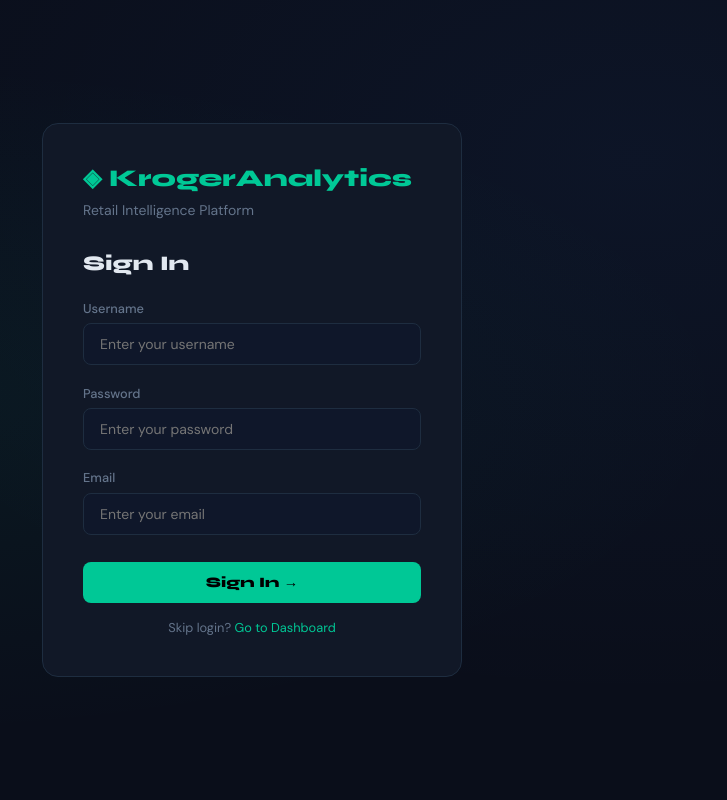
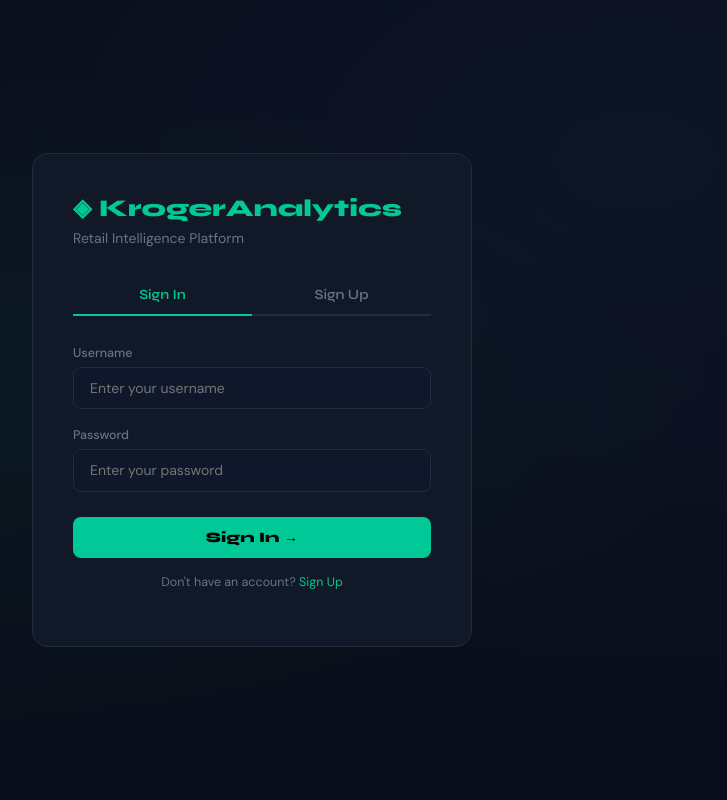
Before and after one commit to DakshithaPusala/KROGER, a Flask app: page /login in a window 1280 px wide. Shown: the whole page, without its empty margins (388-1115 px from the left). Run offline with Flask 3, Linux system fonts and the light colour scheme.

Commit message:
Enhance login.html with signup and styling updates
Updated styles and structure for login page, added signup functionality.

```diff
--- a/templates/login.html
+++ b/templates/login.html
@@ -9,6 +9,7 @@
   :root {
     --bg: #0a0e1a; --surface: #111827; --border: #1e2d40;
     --accent: #00c896; --text: #e2e8f0; --muted: #64748b;
+    --danger: #ef4444;
   }
   * { margin:0; padding:0; box-sizing:border-box; }
   body {
@@ -22,25 +23,38 @@
     background-image: radial-gradient(ellipse at 20% 50%, rgba(0,200,150,0.06) 0%, transparent 60%),
                       radial-gradient(ellipse at 80% 20%, rgba(59,130,246,0.06) 0%, transparent 60%);
   }
-  .login-box {
+  .box {
     background:var(--surface);
     border:1px solid var(--border);
     border-radius:16px;
     padding:2.5rem;
     width:100%;
-    max-width:420px;
+    max-width:440px;
   }
   .logo {
     font-family:'Syne',sans-serif;
     font-weight:800;
     font-size:1.5rem;
     color:var(--accent);
-    margin-bottom:0.5rem;
+    margin-bottom:0.4rem;
   }
-  .subtitle { color:var(--muted); font-size:0.875rem; margin-bottom:2rem; }
-  h2 { font-family:'Syne',sans-serif; font-size:1.3rem; margin-bottom:1.5rem; }
-  .form-group { margin-bottom:1.2rem; }
-  label { display:block; font-size:0.8rem; font-weight:500; color:var(--muted); margin-bottom:0.4rem; }
+  .tagline { color:var(--muted); font-size:0.875rem; margin-bottom:1.8rem; }
+
+  /* Tabs */
+  .tabs { display:flex; gap:0; margin-bottom:1.8rem; border-bottom:2px solid var(--border); }
+  .tab {
+    flex:1; text-align:center; padding:0.65rem;
+    font-family:'Syne',sans-serif; font-weight:600; font-size:0.875rem;
+    color:var(--muted); cursor:pointer; border-bottom:2px solid transparent;
+    margin-bottom:-2px; transition:all 0.2s;
+  }
+  .tab.active { color:var(--accent); border-bottom-color:var(--accent); }
+
+  /* Forms */
+  .form { display:none; }
+  .form.active { display:block; }
+  .form-group { margin-bottom:1.1rem; }
+  label { display:block; font-size:0.78rem; font-weight:500; color:var(--muted); margin-bottom:0.4rem; }
   input {
     background:#0f172a; border:1px solid var(--border);
     color:var(--text); padding:0.7rem 1rem;
@@ -57,33 +71,151 @@
     margin-top:0.5rem; transition:all 0.2s;
   }
   .btn:hover { background:#00e6ac; transform:translateY(-1px); }
-  .skip { text-align:center; margin-top:1rem; font-size:0.8rem; color:var(--muted); }
-  .skip a { color:var(--accent); text-decoration:none; }
+
+  .msg {
+    padding:0.65rem 1rem; border-radius:8px;
+    font-size:0.82rem; margin-bottom:1rem; display:none;
+  }
+  .msg.success { background:rgba(0,200,150,0.1); border:1px solid var(--accent); color:var(--accent); display:block; }
+  .msg.error { background:rgba(239,68,68,0.1); border:1px solid var(--danger); color:var(--danger); display:block; }
+
+  .divider { text-align:center; color:var(--muted); font-size:0.78rem; margin:1rem 0; }
 </style>
 </head>
 <body>
-<div class="login-box">
+<div class="box">
   <div class="logo">◈ KrogerAnalytics</div>
-  <div class="subtitle">Retail Intelligence Platform</div>
-  <h2>Sign In</h2>
-  <form method="POST" action="/login">
+  <div class="tagline">Retail Intelligence Platform</div>
+
+  <div class="tabs">
+    <div class="tab active" onclick="switchTab('signin')">Sign In</div>
+    <div class="tab" onclick="switchTab('signup')">Sign Up</div>
+  </div>
+
+  <!-- Sign In Form -->
+  <div class="form active" id="signin-form">
+    <div id="signin-msg" class="msg"></div>
     <div class="form-group">
       <label>Username</label>
-      <input type="text" name="username" placeholder="Enter your username" required>
+      <input type="text" id="signin-username" placeholder="Enter your username">
     </div>
     <div class="form-group">
       <label>Password</label>
-      <input type="password" name="password" placeholder="Enter your password" required>
+      <input type="password" id="signin-password" placeholder="Enter your password">
+    </div>
+    <button class="btn" onclick="signIn()">Sign In →</button>
+    <div class="divider">Don't have an account? <span style="color:var(--accent);cursor:pointer;" onclick="switchTab('signup')">Sign Up</span></div>
+  </div>
+
+  <!-- Sign Up Form -->
+  <div class="form" id="signup-form">
+    <div id="signup-msg" class="msg"></div>
+    <div class="form-group">
+      <label>Username</label>
+      <input type="text" id="signup-username" placeholder="Choose a username">
     </div>
     <div class="form-group">
       <label>Email</label>
-      <input type="email" name="email" placeholder="Enter your email">
+      <input type="email" id="signup-email" placeholder="Enter your email">
     </div>
-    <button type="submit" class="btn">Sign In →</button>
-  </form>
-  <div class="skip">
-    Skip login? <a href="/search">Go to Dashboard</a>
+    <div class="form-group">
+      <label>Password</label>
+      <input type="password" id="signup-password" placeholder="Create a password">
+    </div>
+    <div class="form-group">
+      <label>Confirm Password</label>
+      <input type="password" id="signup-confirm" placeholder="Confirm your password">
+    </div>
+    <button class="btn" onclick="signUp()">Create Account →</button>
+    <div class="divider">Already have an account? <span style="color:var(--accent);cursor:pointer;" onclick="switchTab('signin')">Sign In</span></div>
   </div>
 </div>
+
+<script>
+  // Simple localStorage-based auth
+  function switchTab(tab) {
+    document.querySelectorAll('.tab').forEach(t => t.classList.remove('active'));
+    document.querySelectorAll('.form').forEach(f => f.classList.remove('active'));
+    if (tab === 'signin') {
+      document.querySelectorAll('.tab')[0].classList.add('active');
+      document.getElementById('signin-form').classList.add('active');
+    } else {
+      document.querySelectorAll('.tab')[1].classList.add('active');
+      document.getElementById('signup-form').classList.add('active');
+    }
+  }
+
+  function showMsg(id, type, text) {
+    const el = document.getElementById(id);
+    el.className = 'msg ' + type;
+    el.textContent = text;
+  }
+
+  function signUp() {
+    const username = document.getElementById('signup-username').value.trim();
+    const email = document.getElementById('signup-email').value.trim();
+    const password = document.getElementById('signup-password').value;
+    const confirm = document.getElementById('signup-confirm').value;
+
+    if (!username || !email || !password) {
+      showMsg('signup-msg', 'error', 'Please fill in all fields.');
+      return;
+    }
+    if (password !== confirm) {
+      showMsg('signup-msg', 'error', 'Passwords do not match.');
+      return;
+    }
+    if (password.length < 6) {
+      showMsg('signup-msg', 'error', 'Password must be at least 6 characters.');
+      return;
+    }
+
+    // Check if username already exists
+    const users = JSON.parse(localStorage.getItem('kroger_users') || '{}');
+    if (users[username]) {
+      showMsg('signup-msg', 'error', 'Username already exists. Please sign in.');
+      return;
+    }
+
+    // Save user
+    users[username] = { email, password };
+    localStorage.setItem('kroger_users', JSON.stringify(users));
+    showMsg('signup-msg', 'success', 'Account created! Signing you in...');
+
+    setTimeout(() => {
+      localStorage.setItem('kroger_session', username);
+      window.location.href = '/upload';
+    }, 1000);
+  }
+
+  function signIn() {
+    const username = document.getElementById('signin-username').value.trim();
+    const password = document.getElementById('signin-password').value;
+
+    if (!username || !password) {
+      showMsg('signin-msg', 'error', 'Please enter username and password.');
+      return;
+    }
+
+    const users = JSON.parse(localStorage.getItem('kroger_users') || '{}');
+    if (!users[username]) {
+      showMsg('signin-msg', 'error', 'Username not found. Please sign up first.');
+      return;
+    }
+    if (users[username].password !== password) {
+      showMsg('signin-msg', 'error', 'Incorrect password. Please try again.');
+      return;
+    }
+
+    localStorage.setItem('kroger_session', username);
+    showMsg('signin-msg', 'success', 'Welcome back, ' + username + '! Redirecting...');
+    setTimeout(() => { window.location.href = '/upload'; }, 800);
+  }
+
+  // Auto-redirect if already logged in
+  if (localStorage.getItem('kroger_session')) {
+    window.location.href = '/upload';
+  }
+</script>
 </body>
 </html>
```
